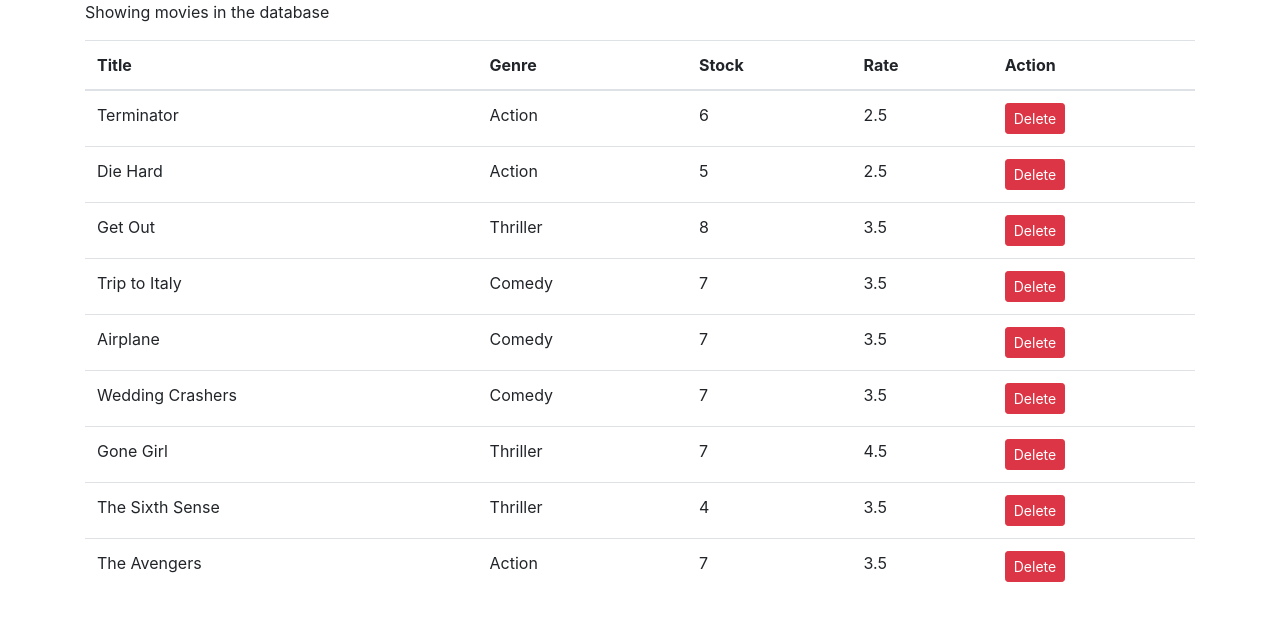
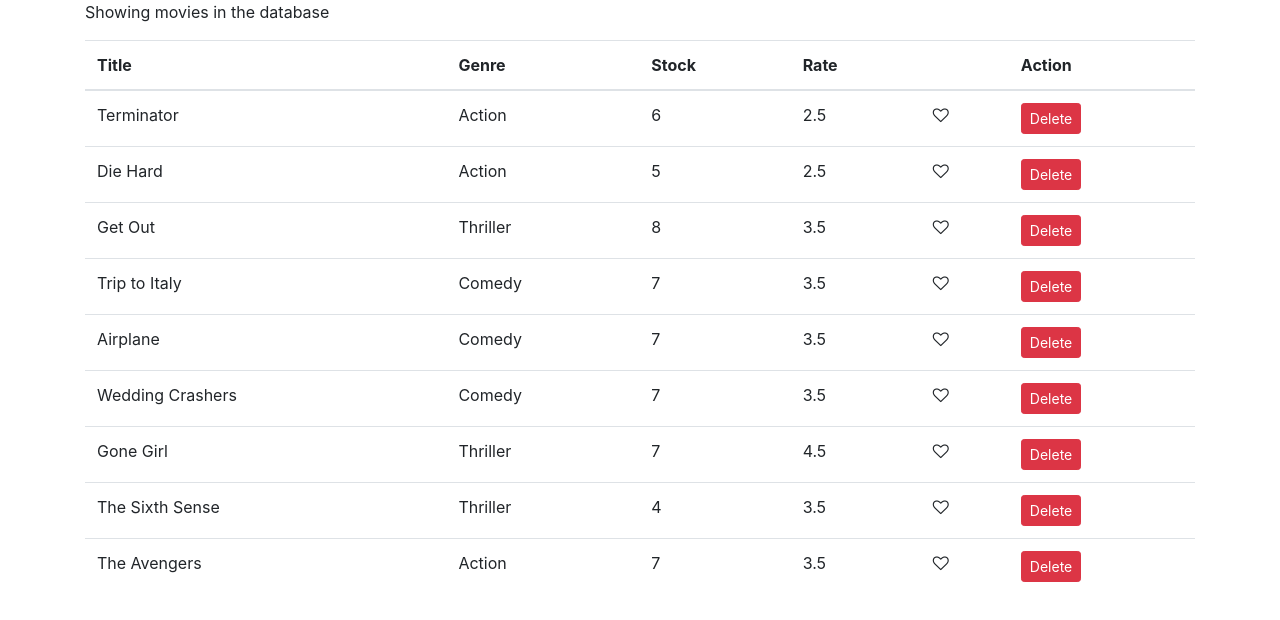
Before and after one commit to rajifmahendra/React-js-component, a React (Create React App) app: page / in a window 1280 px wide. Shown: the top 620 px of the page. Built offline with nearby package versions, Linux system fonts and the light colour scheme.

Commit message:
update like

```diff
--- /dev/null
+++ b/src/components/Common/Like.jsx
@@ -0,0 +1,16 @@
+import React from "react";
+
+// Input: liked: boolean
+// Output: Onclick
+
+const Like = props => {
+    let classes = "fa fa-heart";
+    if(!props.liked) classes += "-o";
+    return (
+        <i onClick={props.onClick} style={{ cursor: "pointer" }} className={classes} aria-hidden="true"></i>
+    );
+
+}
+
+
+export default Like
--- a/src/components/movies.jsx
+++ b/src/components/movies.jsx
@@ -1,4 +1,5 @@
 import React, {Component} from 'react';
+import Like from './Common/Like';
 import { getMovies } from '../services/fakeMovieService';
 
 class Movies extends Component {
@@ -10,6 +11,17 @@
         const movies = this.state.movies.filter(m => m._id !== movie._id);
         this.setState({ movies })
         // console.log(movie)
+    }
+
+    handleLike = (movie) => {
+        const movies = [...this.state.movies];
+        const index = movies.indexOf(movie);
+        movies[index] = { ...movies[index] };
+        movies[index].liked = !movies[index].liked;
+        this.setState({ movies });
+
+        // console dan ambil tiap data per id
+        // console.log("like bos", movie)
     }
 
     render() {
@@ -27,6 +39,7 @@
                         <th scope="col">Genre</th>
                         <th scope="col">Stock</th>
                         <th scope="col">Rate</th>
+                        <th scope="col"></th>
                         <th scope="col">Action</th>
                     </tr>
                 </thead>
@@ -37,6 +50,9 @@
                             <td>{movie.genre.name}</td>
                             <td>{movie.numberInStock}</td>
                             <td>{movie.dailyRentalRate}</td>
+                            <td>
+                                <Like liked={movie.liked} onClick={() => this.handleLike(movie)} />
+                            </td>
                             <td><button onClick={() => this.handleDelete(movie)} className="btn btn-danger btn-sm">Delete</button></td>
                         </tr>
                     )) }
```
